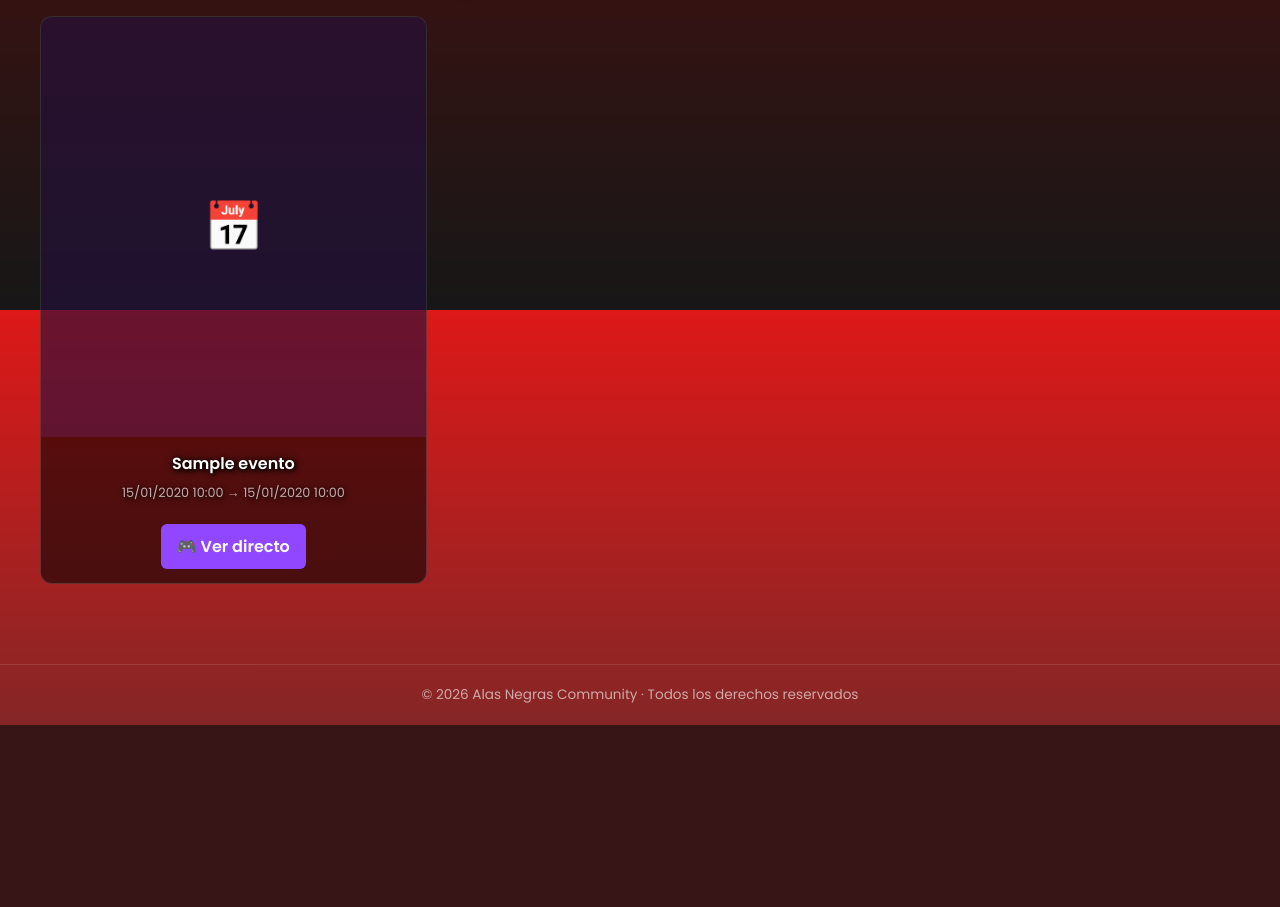
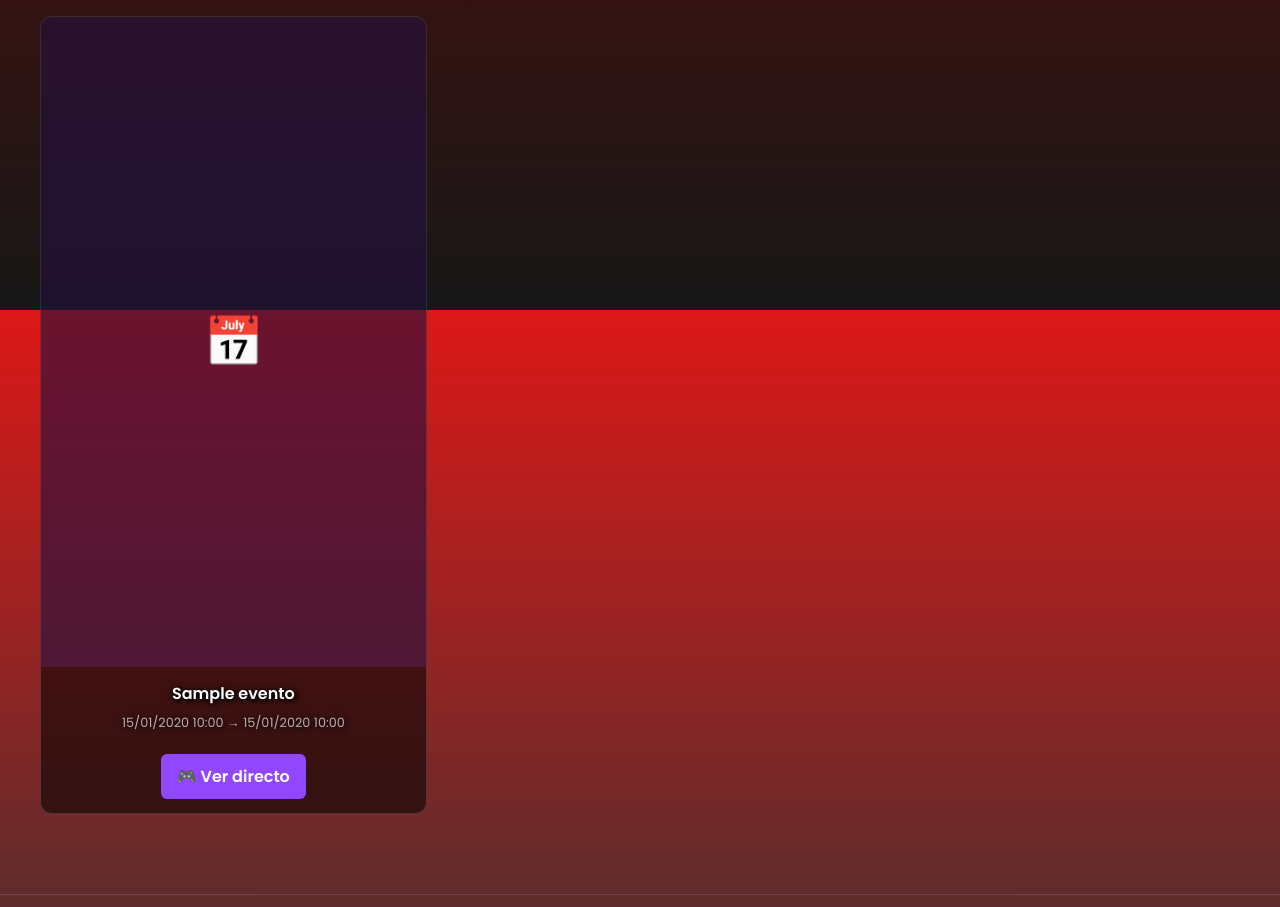
Before and after one commit to lavendertyrande-ai/alasnegras, a Flask app: page /eventos in a window 1280 px wide. Shown: the part 490-1397 px from the top of the page. Before the commit the page ends 1215 px from the top, so only its background shows below. Run offline with Flask 3, Linux system fonts and the light colour scheme; tables that the repository leaves empty hold one stand-in row (values such as "Sample post"); some web fonts are replaced.

Commit message:
tarjetas eventos mas altas 420px

```diff
--- a/templates/eventos.html
+++ b/templates/eventos.html
@@ -111,7 +111,7 @@
 
 .evento-thumb {
     width: 100%;
-    height: 420px;
+    height: 650px;
     background: rgba(145,70,255,0.15);
     display: flex;
     align-items: center;
```
